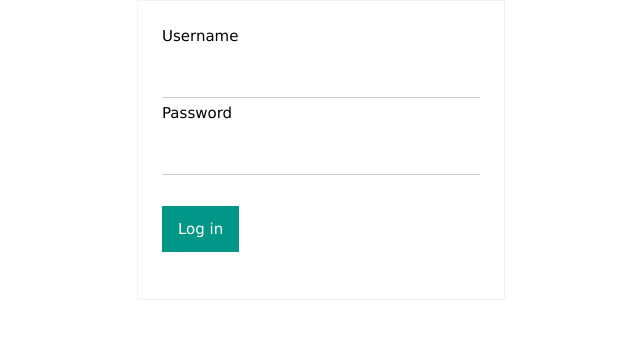
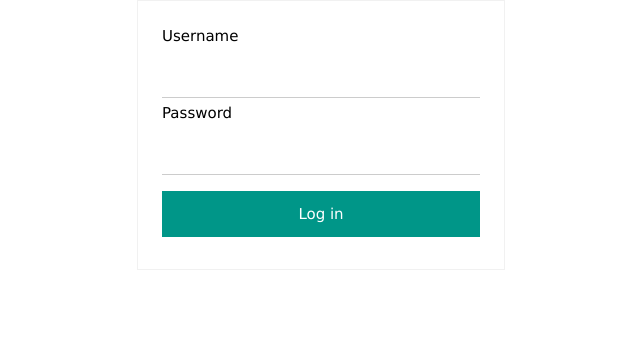
Before and after one commit to frankysamaniego/cfms, a PHP site: page / in a window 1280 px wide. Shown: the part 230-569 px from the top of the page, without its empty margins (319-959 px from the left). Run offline with PHP 8.4, Linux system fonts and the light colour scheme.

Commit message:
some changes

```diff
--- a/index.php
+++ b/index.php
@@ -56,7 +56,7 @@
 						<input class="w3-input" type="password"  name="pWord" id="pWord" required>
 					</div>
 					<p>
-						<button class="w3-button w3-section w3-teal w3-ripple"> Log in </button>
+						<button class="w3-button w3-section w3-block w3-teal w3-ripple"> Log in </button>
 					</p>
 				</form>
 			</div>
```
